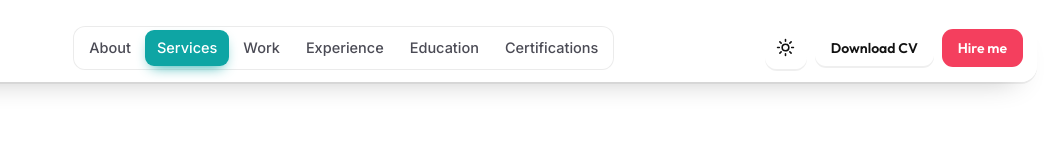
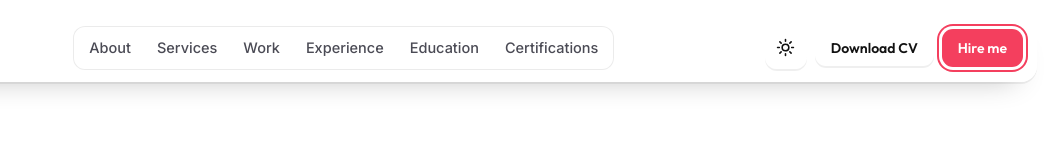
Before and after one commit to YomnaT09/tanmoy-portfolio, a plain HTML site: page index.html in a window 1280 px wide. Shown: the top 165 px of the page, 227-1280 px from the left. Drawn offline with Linux system fonts and the light colour scheme; animation ran at ten frames a second.

Commit message:
Nav: no Certifications highlight when Contact is in view
Co-Authored-By: Claude Opus 5.5 <noreply@anthropic.com>
Claude-Session: https://claude.ai/code/session_01EXXSvchNrBkPnEQdvLrWoL

```diff
--- a/index.html
+++ b/index.html
@@ -582,6 +582,7 @@ html:not([data-theme=dark]) .bchips{display:block;overflow:hidden;-webkit-mask-i
 .bchip{display:inline-flex;align-items:center;gap:10px;padding:12px 18px;border-radius:999px;background:#fff;font:700 15px var(--display);color:#121212;white-space:nowrap;box-shadow:0 2px 0 #00000010,0 14px 24px -18px #0000004d}
 .bchip i{width:10px;height:10px;border-radius:50%;background:var(--c)}
 @media (max-width:600px){html:not([data-theme=dark]) .bo{padding:44px 0 40px}.bchip{padding:10px 14px;font-size:13.5px;gap:8px}.btrk{gap:10px}@keyframes bmq{to{transform:translateX(calc(-50% - 5px))}}}
+.nav.at-contact .cta{box-shadow:0 0 0 3px var(--bg),0 0 0 5px #f43f5e;transition:box-shadow .3s}
 </style>
 </head>
 <body>
@@ -795,7 +796,7 @@ html:not([data-theme=dark]) .bchips{display:block;overflow:hidden;-webkit-mask-i
   function onScroll(){
     nav.classList.toggle("scrolled",scrollY>20);
     var max=document.documentElement.scrollHeight-innerHeight;prog.style.transform="scaleX("+(max>0?Math.min(scrollY/max,1):0)+")";
-    var cur=-1;secs.forEach(function(s,i){if(s&&s.getBoundingClientRect().top<innerHeight*.35)cur=i;});
+    var cur=-1;secs.forEach(function(s,i){if(s&&s.getBoundingClientRect().top<innerHeight*.35)cur=i;});var ct=document.getElementById("contact"),inC=ct&&(ct.getBoundingClientRect().top<innerHeight*.6||scrollY>=max-4);if(inC)cur=-1;nav.classList.toggle("at-contact",!!inC);
     links.forEach(function(a,i){a.classList.toggle("on",i===cur);});
     if(window.__navPill)window.__navPill(cur);
   }
```
